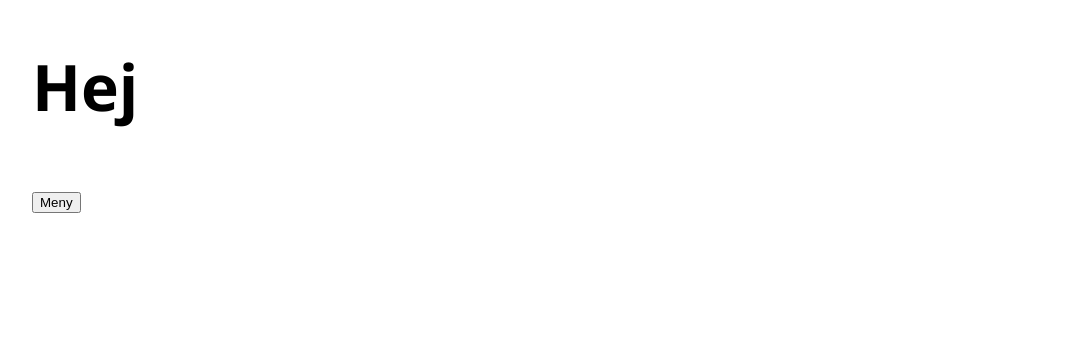
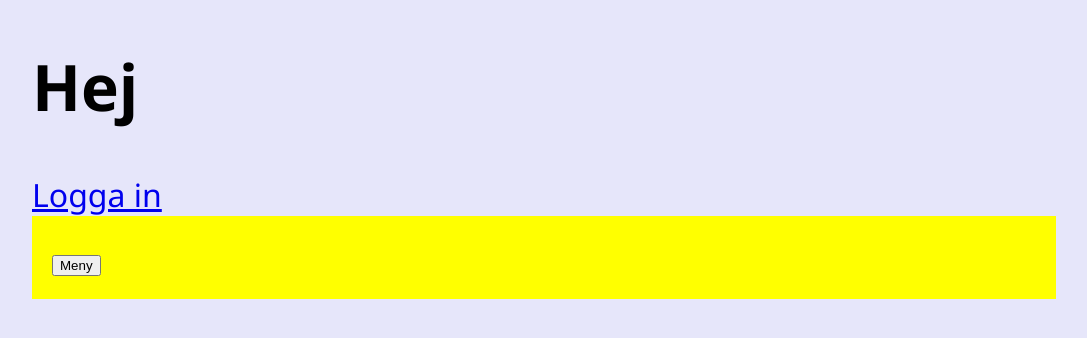
Before and after one commit to NTIG-Umea/wu1-projekt-miltonlundte19, a plain HTML site: page docs/index.html in a window 1280 px wide. Shown: the whole page, without its empty margins (96-1183 px from the left). Drawn offline with Linux system fonts and the light colour scheme.

Commit message:
adde media elements
håller på att exprementera med media elementen

```diff
--- a/docs/index.html
+++ b/docs/index.html
@@ -10,7 +10,8 @@
 <body>
   <div class="container">
     <h1>Hej</h1>
-    <div>
+    <a href="#">Logga in</a>
+    <div class="men-top">
       <button> <span>Meny</span> </button>
     <ol style="display: none;">
       <li>
--- a/docs/stylesheets/style.css
+++ b/docs/stylesheets/style.css
@@ -6,9 +6,33 @@ html, body {
 body {
   font-family: 'Segoe UI', Tahoma, Geneva, Verdana, sans-serif;
   font-size: 2rem;
+  background-color: lightblue;
 }
 
 .container {
   width: 80%;
   margin: 0 auto;
 }
+div.men-top {
+  background-color: yellow;
+  padding: 20px;
+}
+
+@media screen and (max-width: 600px) {
+  div.men-top {
+    position: absolute;
+    top: 0;
+    left: 0;
+  }
+}
+@media screen and (min-width: 400px) {
+  body {
+    background-color: lightgreen;
+  }
+}
+
+@media screen and (min-width: 800px) {
+  body {
+    background-color: lavender;
+  }
+}
```
